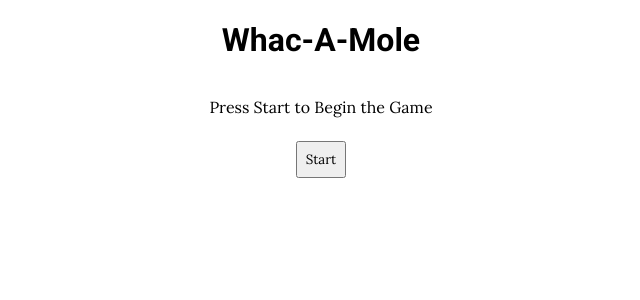
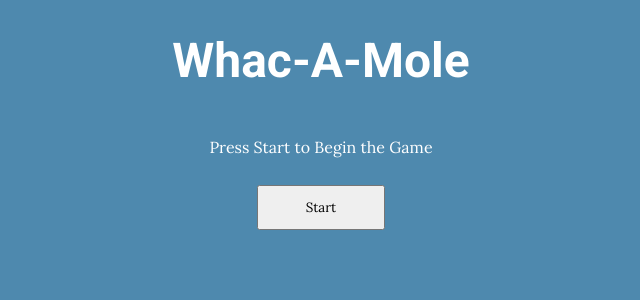
Before and after one commit to seanmcquaid/Whac-A-Mole, a React (Create React App) app in the folder client/: page / in a window 1280 px wide. Shown: the top 300 px of the page, without its empty margins (319-959 px from the left). Built offline with nearby package versions, Linux system fonts and the light colour scheme; the HTML template or start-up script is replaced by a standard one.

Commit message:
working on styling

```diff
--- a/client/src/constants.ts
+++ b/client/src/constants.ts
@@ -7,12 +7,24 @@ export default class Constants {
     return 'Lora, Serif';
   }
 
-  static get backgroundColor(): string {
-    return '';
+  static get pageBackgroundColor(): string {
+    return '#4e89ae';
   }
 
-  static get fontColor(): string {
-    return '';
+  static get gameBoardBackgroundColor(): string {
+    return '#ed6663';
+  }
+
+  static get buttonColor(): string {
+    return '#43658b';
+  }
+
+  static get headerFontColor(): string {
+    return 'white';
+  }
+
+  static get paragraphFontColor(): string {
+    return 'white';
   }
 
   static get phoneSize(): string {
--- a/client/src/index.css
+++ b/client/src/index.css
@@ -5,11 +5,5 @@ body,
   width: 100%;
   margin: 0;
   padding: 0;
+  background-color: #4e89ae;
 }
-
-/* Fonts - Roboto for header and Lora for Paragraph text */
-
-/* Font-Family: 'Roboto', Sans-Serif;
-Font-Size: 48px;
-Font-Family: 'Lora', Serif;
-Font-Size: 14px; */
--- a/client/src/sharedComponents/universal/Button.tsx
+++ b/client/src/sharedComponents/universal/Button.tsx
@@ -16,8 +16,9 @@ const Button: React.FC<ButtonProps> = React.memo(({ onClick, name, type }) => (
 
 const StyledButton = styled.button`
   font-family: ${Constants.paragraphFontFamily};
-  padding: 0.5rem;
-  margin: 0.5rem;
+  padding: 0.75rem;
+  margin: 0.75rem;
+  width: 8rem;
 `;
 
 export default Button;
--- a/client/src/sharedComponents/universal/Typography/H1.tsx
+++ b/client/src/sharedComponents/universal/Typography/H1.tsx
@@ -4,7 +4,8 @@ import Constants from '../../../constants';
 
 const H1 = React.memo(styled.h1`
   font-family: ${Constants.headerFontFamily};
-  font-size: 2rem;
+  font-size: 3rem;
+  color: ${Constants.headerFontColor};
 `);
 
 export default H1;
--- a/client/src/sharedComponents/universal/Typography/P.tsx
+++ b/client/src/sharedComponents/universal/Typography/P.tsx
@@ -1,9 +1,11 @@
 import React from 'react';
 import styled from 'styled-components';
+import Constants from '../../../constants';
 
 const P = React.memo(styled.p`
   font-family: 'Lora', Serif;
   font-size: 1rem;
+  color: ${Constants.paragraphFontColor};
 `);
 
 export default P;
```
